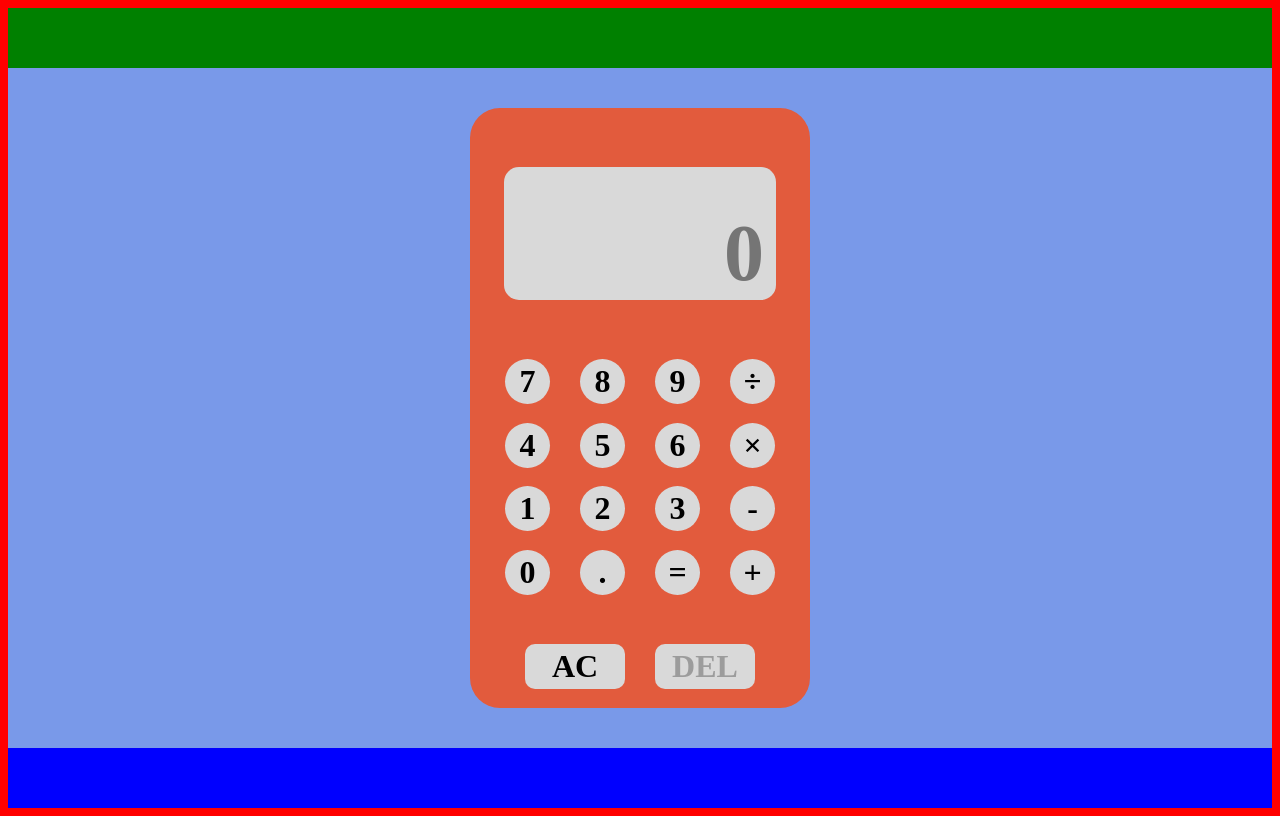
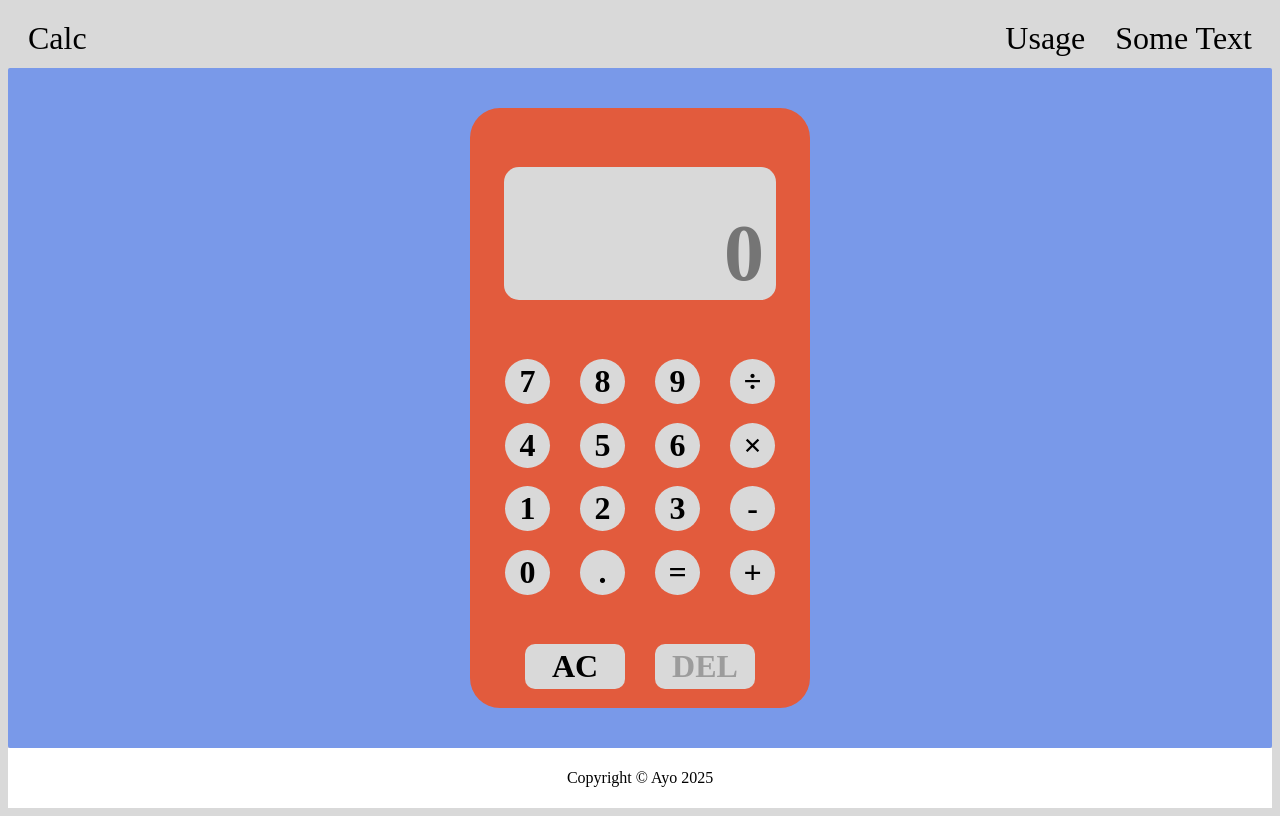
Before and after one commit to Ayoroq/calculator, a plain HTML site: page index.html in a window 1280 px wide. Drawn offline with Linux system fonts and the light colour scheme; a web font is replaced by a local one.

Commit message:
Polishing the display and adding header

```diff
--- a/index.html
+++ b/index.html
@@ -14,7 +14,15 @@
     <title>Calculator</title>
   </head>
   <body>
-    <header class="header"></header>
+    <header class="header">
+      <div class="logo">Calc</div>
+      <div class="container">
+      <ul>
+        <li><a href="#">Usage</a></li>
+        <li><a href="#">Some Text</a></li>
+      </ul>
+      </div>
+    </header>
     <main class="main">
       <div class="main-container">
         <div class="container display">
@@ -61,7 +69,9 @@
         </div>
       </div>
     </main>
-    <footer class="footer"></footer>
+    <footer class="footer">
+      Copyright © Ayo 2025
+    </footer>
   </body>
   <script src="calculator.js"></script>
 </html>
--- a/style.css
+++ b/style.css
@@ -4,20 +4,44 @@
 
 body {
   height: 100vh;
-  background-color: red;
+  background-color: #d9d9d9;
   display: flex;
   flex-direction: column;
+  font-family: "Jacquarda Bastarda 9", serif;
+  font-style: normal;
 }
 
 .header {
   height: 60px;
-  background-color: green;
   display: flex;
+  justify-content: space-between;
+  align-items: center;
+  font-size: 32px;
+}
+
+.logo {
+  margin-left: 20px;
+}
+
+.header .container {
+  margin-right: 20px;
+}
+
+ul {
+  display: flex;
+  gap: 30px;
+  list-style: none;
+}
+
+a {
+  text-decoration: none;
+  color: #000000;
 }
 
 .main {
   flex: 1;
   background-color: #7999e9;
+  border-radius: 2px;
   display: flex;
   justify-content: center;
   align-items: center;
@@ -50,7 +74,7 @@ body {
   font-size: xx-large;
 }
 .main .main-container .container .extra {
-    margin-top: 30px;
+  margin-top: 30px;
   display: flex;
   gap: 30px;
 }
@@ -82,15 +106,13 @@ button:active {
 }
 
 .display {
-    margin: 40px 0;
-    text-align: right;
+  margin: 40px 0;
+  text-align: right;
   background-color: #d9d9d9;
   display: flex;
   flex-direction: column;
   width: 80%;
-  font-family: "Jacquarda Bastarda 9", serif;
   font-weight: 900;
-  font-style: normal;
   font-size: 1rem;
   border-radius: 15px;
   padding-right: 10px;
@@ -107,12 +129,14 @@ button:active {
   font-size: 5rem;
 }
 
-.screen:focus{
-    outline: none;
+.screen:focus {
+  outline: none;
 }
 
 .footer {
   height: 60px;
-  background-color: blue;
+  background-color: white;
   display: flex;
+  justify-content: center;
+  align-items: center;
 }
```
